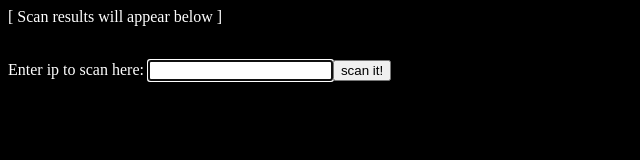
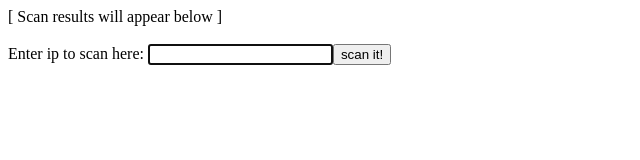
Before and after one commit to rshackleford224/portwhisper, a website: page index.html in a window 1280 px wide. Shown: the whole page, without its empty margins (0-640 px from the left). Drawn offline with Linux system fonts and the light colour scheme.

```diff
--- a/index.html
+++ b/index.html
@@ -1,9 +1,8 @@
-<head><meta charset="UTF-8"></head><body bgcolor="black"><p style="color:white">
+<head><meta charset="UTF-8"></head><body bgcolor="white">
 [ Scan results will appear below ]
-<br><br></p>
+<br><br>
 <div id="content"></div>
-<p style="color:white">Enter ip to scan here: <input type="text" value="" id="ip" autofocus><input type="button" value="scan it!" id="scanbutton" onClick="startWebsocket();">
-</p>
+Enter ip to scan here: <input type="text" value="" id="ip" autofocus><input type="button" value="scan it!" id="scanbutton" onClick="startWebsocket();">
 <script>
 
 
```
